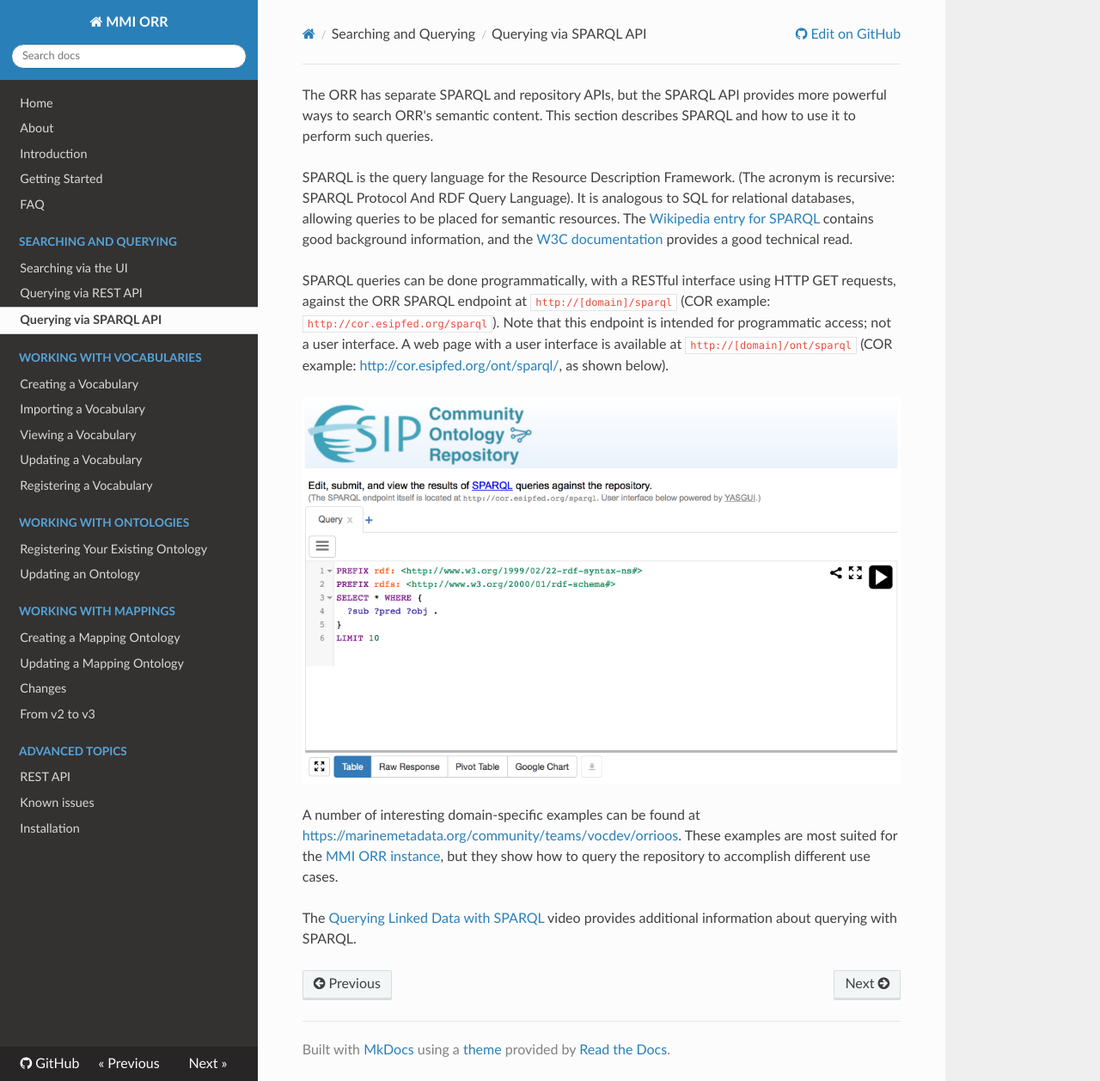
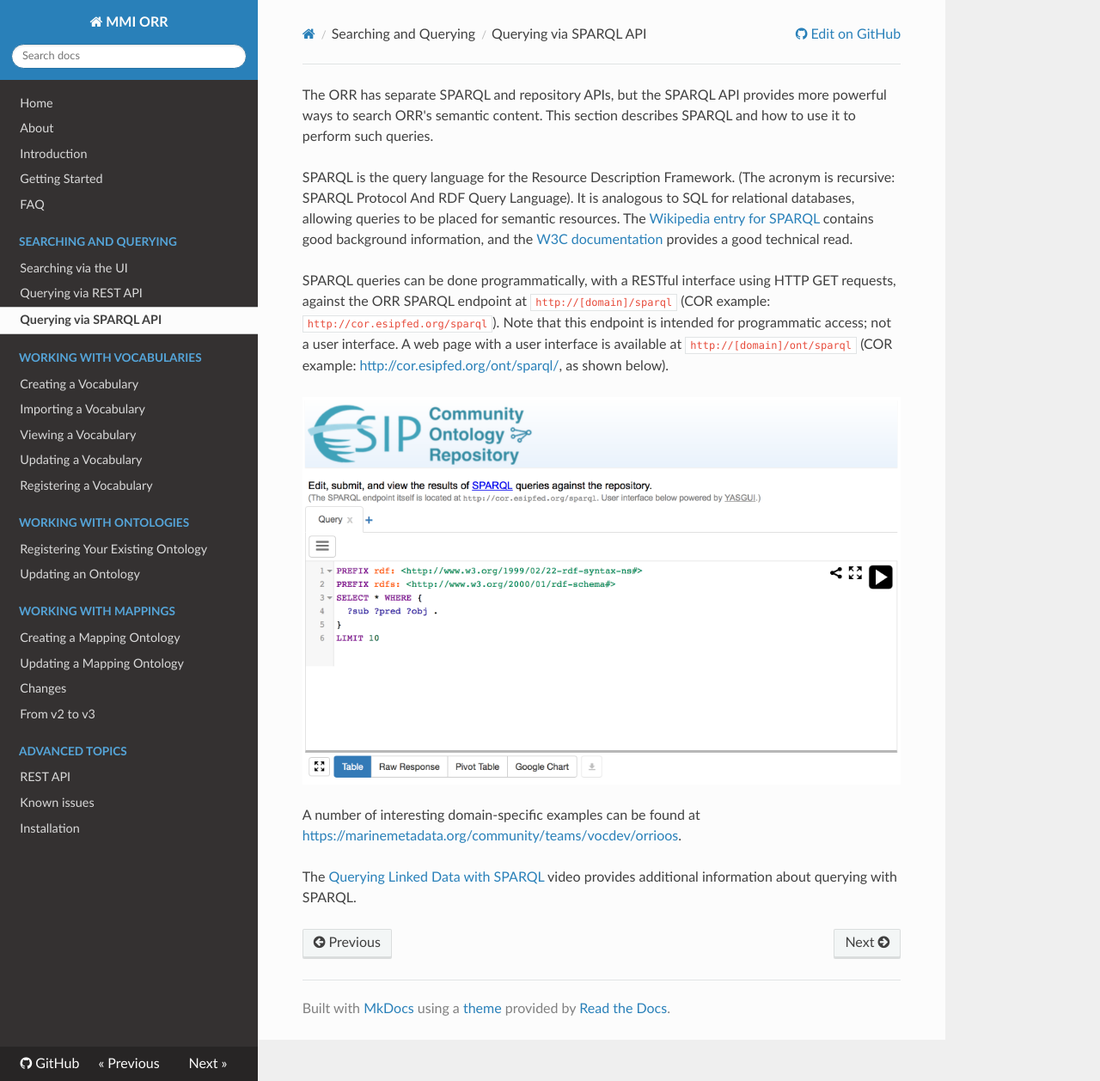
Before and after one commit to mmisw/mmiorr-docs, an MkDocs documentation site: the page built from docs/query.md, in a window 1280 px wide and 1258 px high. Shown: the whole window at 86% size. Built offline with MkDocs 1.6.1, drawn with Linux system fonts in a browser that asks for light colours; nearby versions of some CDN libraries; old or Windows-style settings are respelled for this version of MkDocs.

```diff
--- a/docs/query.md
+++ b/docs/query.md
@@ -17,8 +17,6 @@
 
 A number of interesting domain-specific examples can be found at
 [https://marinemetadata.org/community/teams/vocdev/orrioos](https://marinemetadata.org/community/teams/vocdev/orrioos).
-These examples are most suited for the [MMI ORR instance](https://mmisw.org/orr/sparql),
-but they show how to query the repository to accomplish different use cases.
 
 The [Querying Linked Data with SPARQL](http://www.slideshare.net/olafhartig/querying-linked-data-with-sparql)
 video provides additional information about querying with SPARQL.
```
Also changed, not shown: docs/faq.md (+3 -2 lines), docs/from2to3.md (+1 -1 lines), docs/gettingstarted.md (+1 -1 lines), 1 other file.
